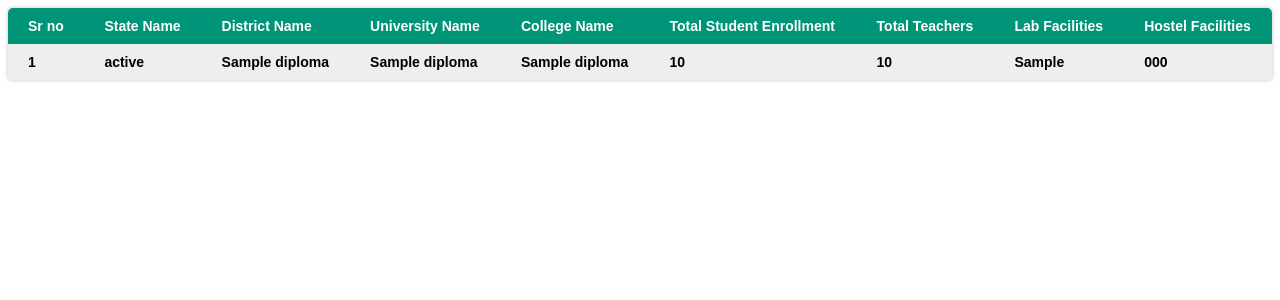
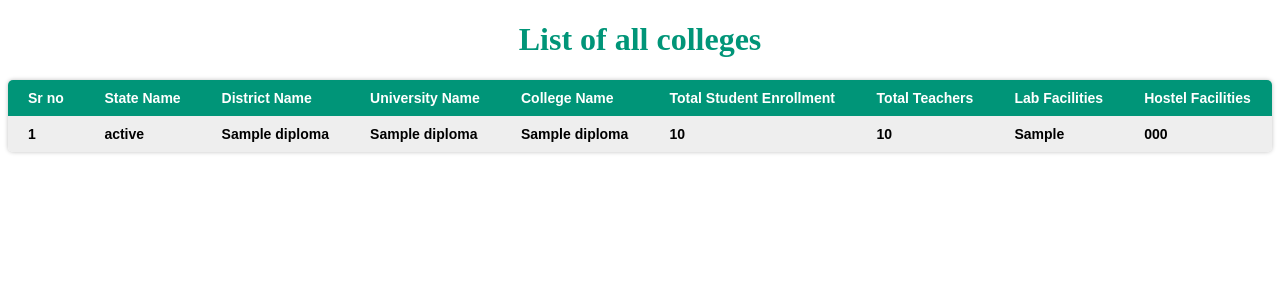
Before and after one commit to DedSecdotbat/RankByte-AI-tool, a Django app: page /view_college_list/ in a window 1280 px wide. Shown: the top 300 px of the page. Run offline with Django 3.2, Linux system fonts and the light colour scheme; tables that the repository leaves empty hold one stand-in row (values such as "Sample post"); parts of the project's set-up code (start-up, migrations or seed data) failed here and were passed over; some libraries are stand-ins or nearby versions.

Commit message:
Sensind first 5 colleges

```diff
--- a/templates/admin/rankingtable.html
+++ b/templates/admin/rankingtable.html
@@ -9,7 +9,7 @@
             crossorigin="anonymous" referrerpolicy="no-referrer"></script>
 </head>
 <body>
-
+<h1>Top 5 Colleges in India</h1>
 <div class="table-responsive">
     <table class="table table-striped">
 
--- a/templates/admin/viewCollegesList.html
+++ b/templates/admin/viewCollegesList.html
@@ -9,6 +9,7 @@
             crossorigin="anonymous" referrerpolicy="no-referrer"></script>
 </head>
 <body>
+
 {#<div class="table-responsive">#}
 {#    <table class="table table-striped">#}
 {#        <br>#}
@@ -48,7 +49,7 @@
 {#</html>#}
 
 
-
+<h1>List of all colleges</h1>
     <div class="table-responsive">
   <table class="table table-striped">
 
```
